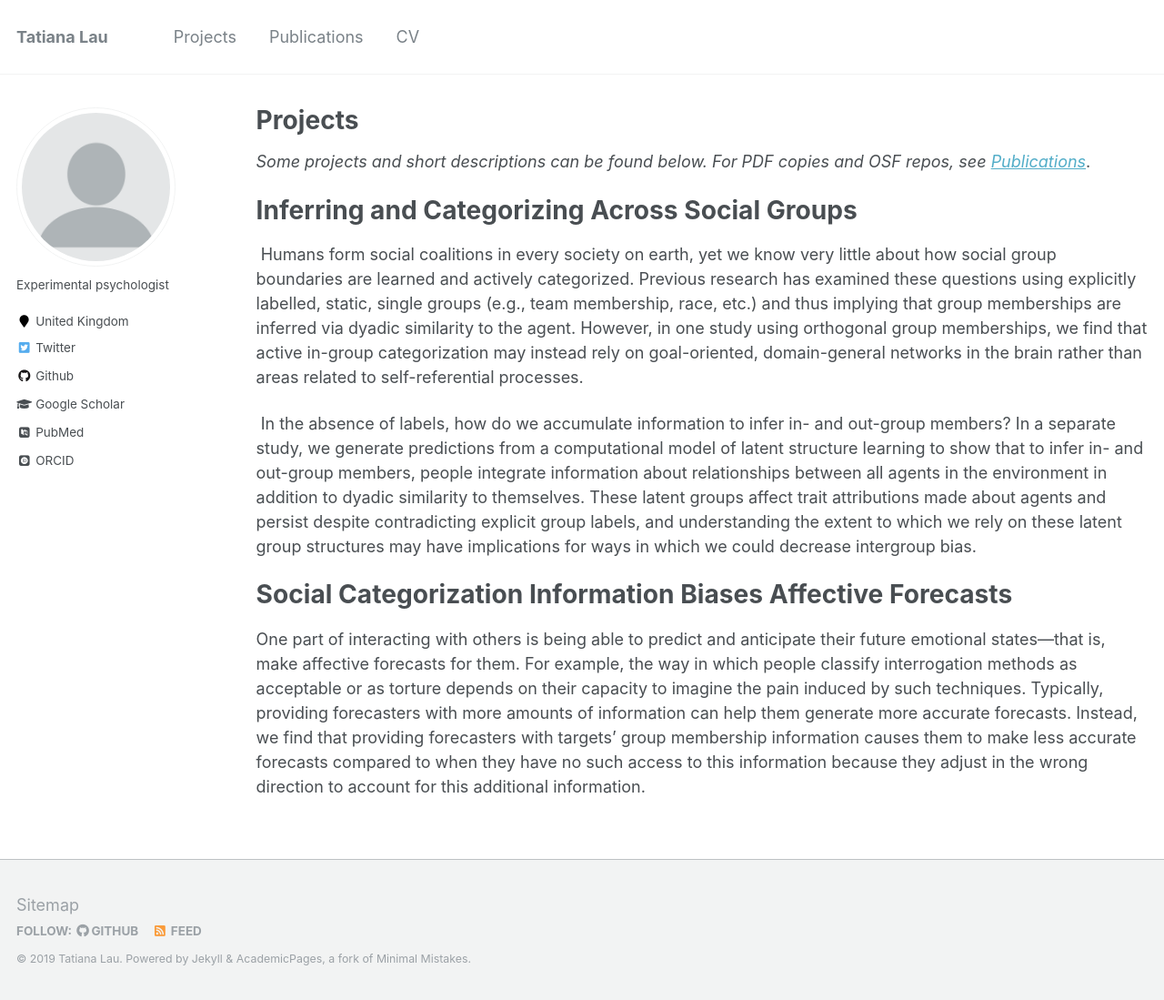
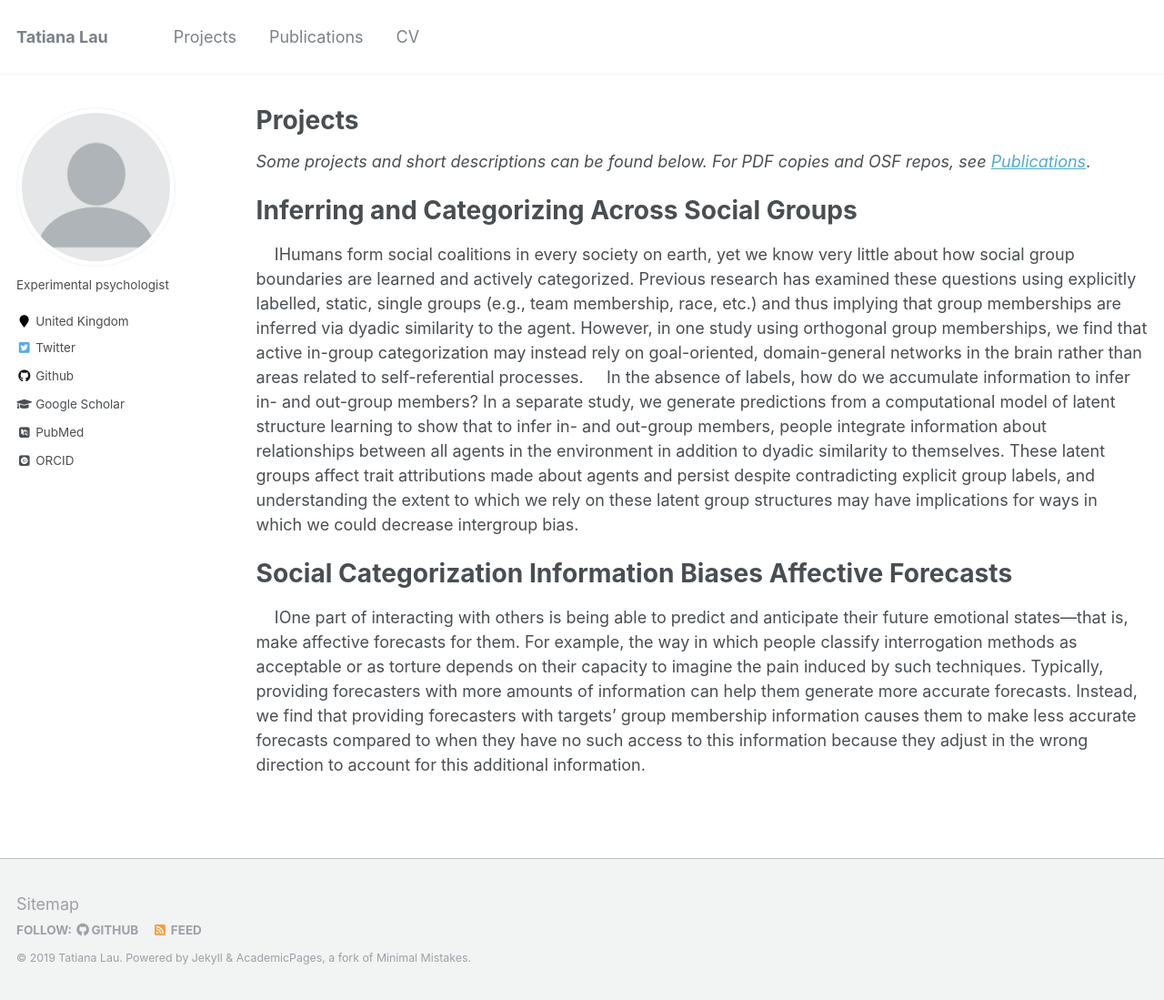
Before and after one commit to tlau1860/tlau1860.github.io, a Jekyll site: the page built from _pages/projects.md, in a window 1280 px wide and 1099 px high. Shown: the whole window at 91% size. Built offline with Jekyll 4.4.1, drawn with Linux system fonts in a browser that asks for light colours; some web fonts are replaced.

Commit message:
trying tabs

```diff
--- a/_pages/projects.md
+++ b/_pages/projects.md
@@ -15,12 +15,11 @@
 
 Inferring and Categorizing Across Social Groups
 =======
- Humans form social coalitions in every society on earth, yet we know very little about how social group boundaries are learned and actively categorized. Previous research has examined these questions using explicitly labelled, static, single groups (e.g., team membership, race, etc.) and thus implying that group memberships are inferred via dyadic similarity to the agent. However, in one study using orthogonal group memberships, we find that active in-group categorization may instead rely on goal-oriented, domain-general networks in the brain rather than areas related to self-referential processes.
-
- In the absence of labels, how do we accumulate information to infer in- and out-group members? In a separate study, we generate predictions from a computational model of latent structure learning to show that to infer in- and out-group members, people integrate information about relationships between all agents in the environment in addition to dyadic similarity to themselves. These latent groups affect trait attributions made about agents and persist despite contradicting explicit group labels, and understanding the extent to which we rely on these latent group structures may have implications for ways in which we could decrease intergroup bias.
+    IHumans form social coalitions in every society on earth, yet we know very little about how social group boundaries are learned and actively categorized. Previous research has examined these questions using explicitly labelled, static, single groups (e.g., team membership, race, etc.) and thus implying that group memberships are inferred via dyadic similarity to the agent. However, in one study using orthogonal group memberships, we find that active in-group categorization may instead rely on goal-oriented, domain-general networks in the brain rather than areas related to self-referential processes.
+    In the absence of labels, how do we accumulate information to infer in- and out-group members? In a separate study, we generate predictions from a computational model of latent structure learning to show that to infer in- and out-group members, people integrate information about relationships between all agents in the environment in addition to dyadic similarity to themselves. These latent groups affect trait attributions made about agents and persist despite contradicting explicit group labels, and understanding the extent to which we rely on these latent group structures may have implications for ways in which we could decrease intergroup bias.
 
 
 
 Social Categorization Information Biases Affective Forecasts
 =======
-One part of interacting with others is being able to predict and anticipate their future emotional states—that is, make affective forecasts for them. For example, the way in which people classify interrogation methods as acceptable or as torture depends on their capacity to imagine the pain induced by such techniques. Typically, providing forecasters with more amounts of information can help them generate more accurate forecasts. Instead, we find that providing forecasters with targets' group membership information causes them to make less accurate forecasts compared to when they have no such access to this information because they adjust in the wrong direction to account for this additional information.
+    IOne part of interacting with others is being able to predict and anticipate their future emotional states—that is, make affective forecasts for them. For example, the way in which people classify interrogation methods as acceptable or as torture depends on their capacity to imagine the pain induced by such techniques. Typically, providing forecasters with more amounts of information can help them generate more accurate forecasts. Instead, we find that providing forecasters with targets' group membership information causes them to make less accurate forecasts compared to when they have no such access to this information because they adjust in the wrong direction to account for this additional information.
```
